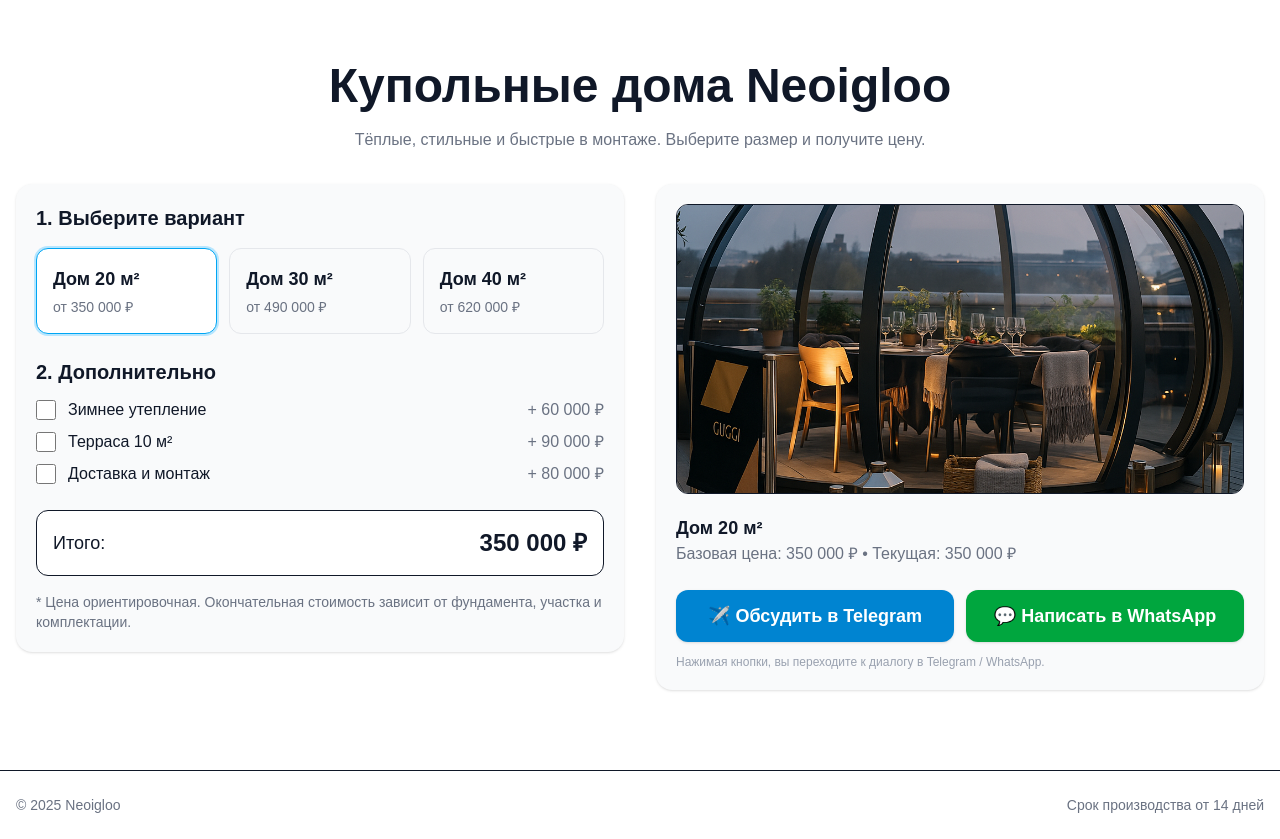
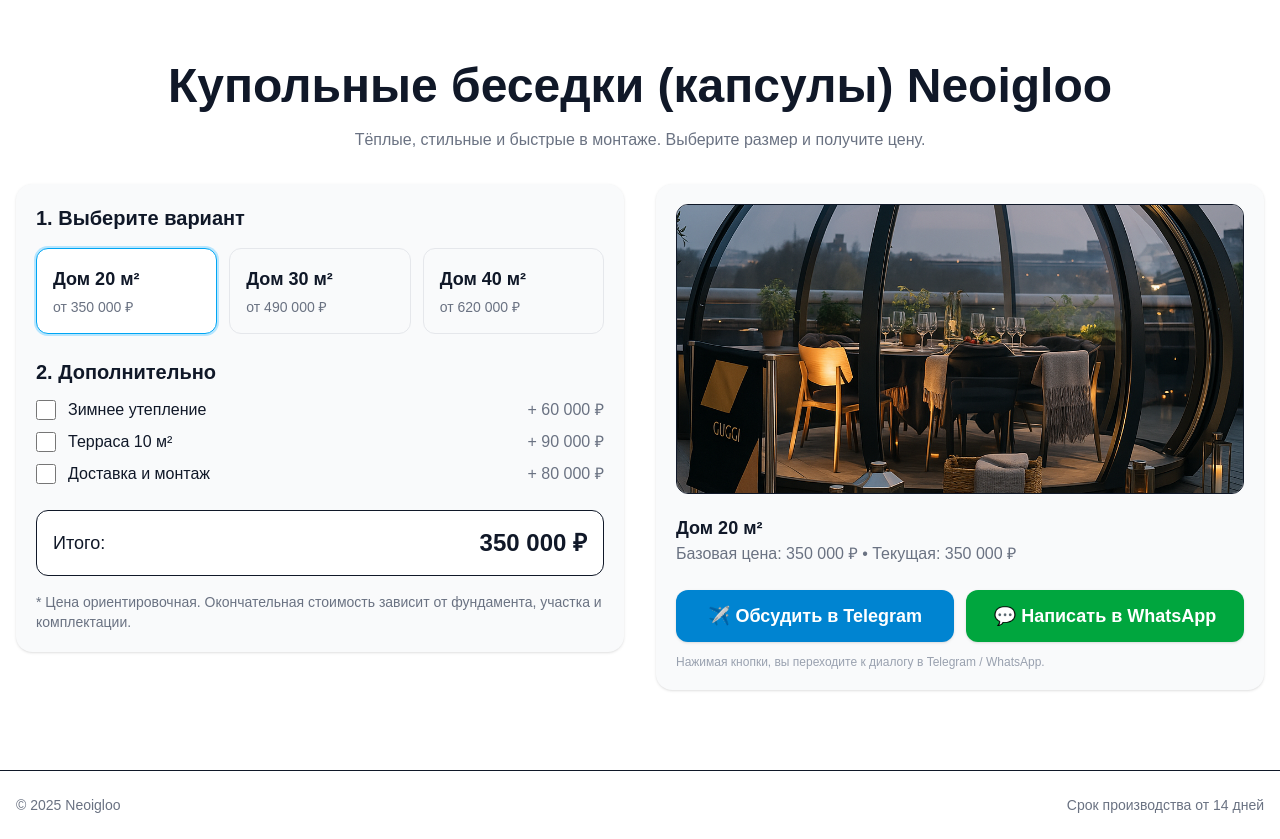
Before and after one commit to fishersp/neoigloo-site, a Next.js app: page / in a window 1280 px wide. Built offline with nearby package versions, Linux system fonts and the light colour scheme.

Commit message:
Update landing

```diff
--- a/src/app/page.tsx
+++ b/src/app/page.tsx
@@ -56,7 +56,7 @@ export default function HomePage() {
       {/* Hero */}
       <header className="container mx-auto px-4 pt-14 pb-8 text-center">
         <h1 className="text-4xl md:text-5xl font-bold leading-tight">
-          Купольные дома Neoigloo
+          Купольные беседки (капсулы) Neoigloo
         </h1>
         <p className="mt-3 text-gray-500">
           Тёплые, стильные и быстрые в монтаже. Выберите размер и получите цену.
```
